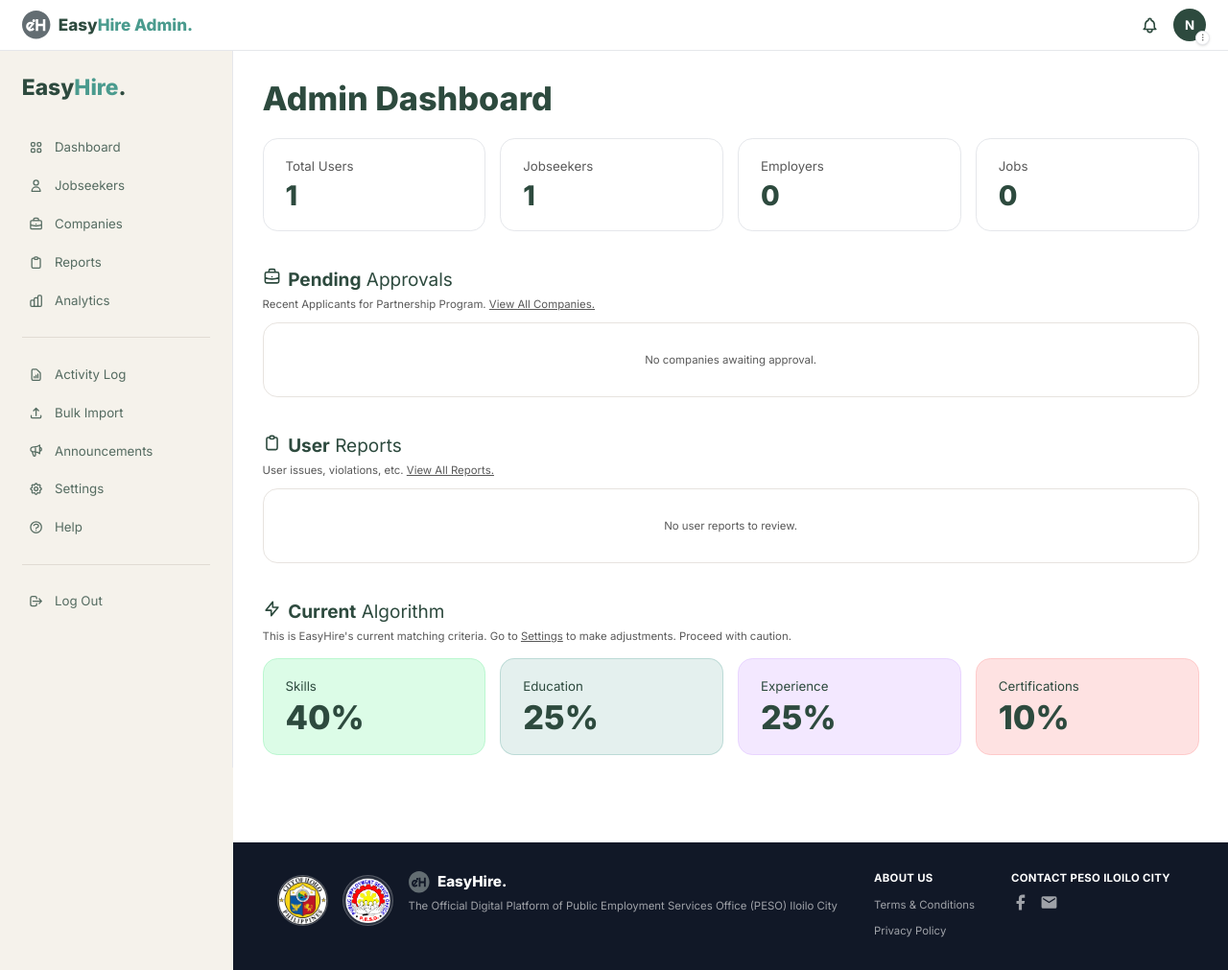
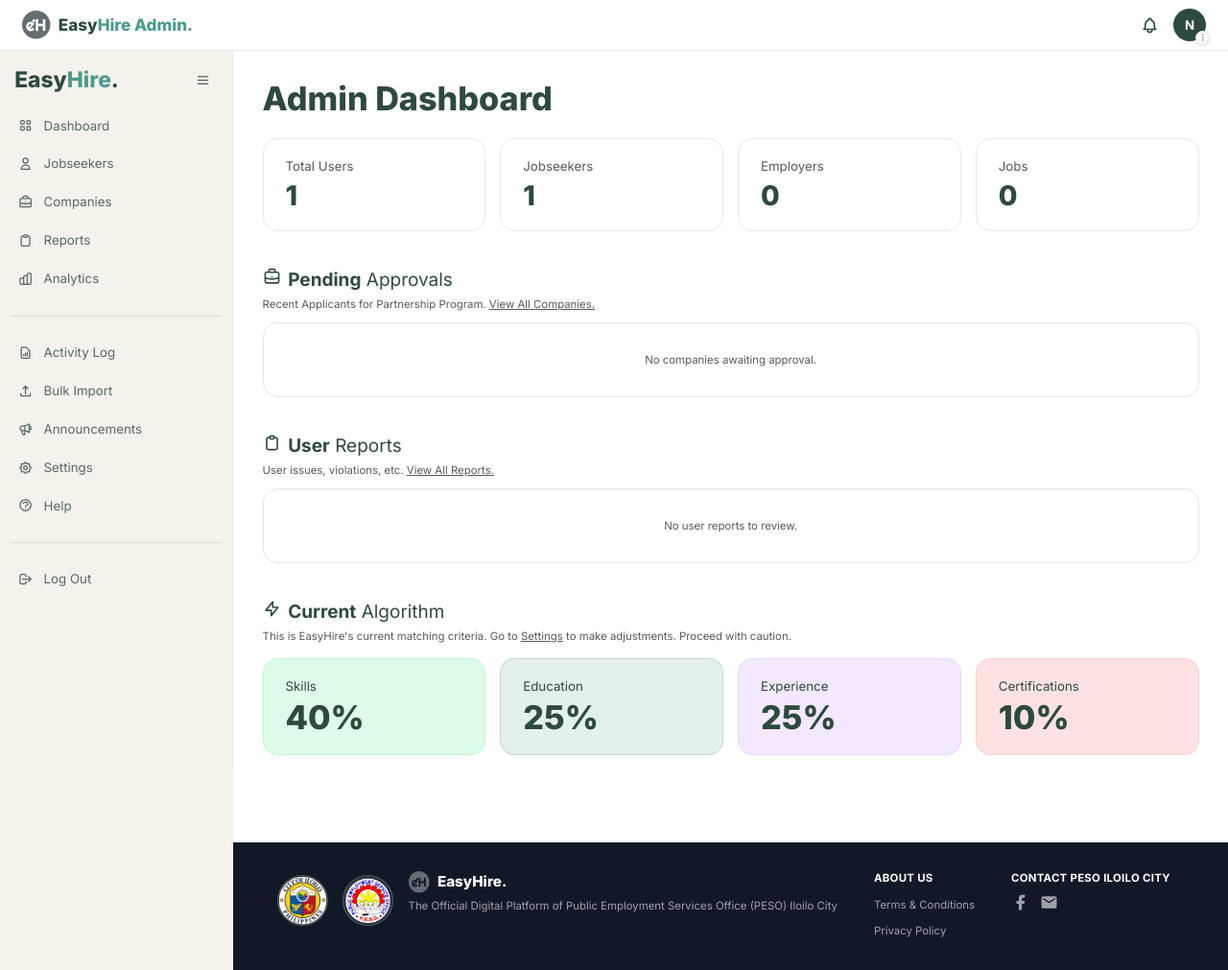
Before and after one commit to kelgoggie/easyhire_revised, a Django app: page /admin-panel/ in a window 1280 px wide. Shown: the whole page at 96% size. Run offline with Django 5.2, Linux system fonts and the light colour scheme; the visitor is signed in with stand-in values (Sample User, id 1); data comes from the database, SQL or seed files in the repository; data that the repository does not hold is empty; parts of the project's set-up code (start-up, migrations or seed data) failed here and were passed over; some libraries are stand-ins or nearby versions.

Commit message:
make admin sidebar collapsible on desktop
Adds the same collapse-to-icons behavior the jobseeker and
employer dashboards already had. A hamburger button next to the
EasyHire wordmark toggles between full width (16rem) and a
compact icon strip (3.75rem). State persists in localStorage
under admin-sidebar-collapsed.

When collapsed: nav labels hide, the wordmark hides, icons
center themselves, padding shrinks, and the main content
margin contracts. Each link keeps a title= attribute so a hover
tooltip still shows the destination.

Mobile drawer behavior unchanged.

```diff
--- a/templates/admin_panel/base_admin.html
+++ b/templates/admin_panel/base_admin.html
@@ -10,22 +10,31 @@
 <style>
   /* ── Mobile (default): off-canvas drawer ───────────────────── */
   #admin-sidebar {
+    width: 16rem;
     transform: translateX(-100%);
-    transition: transform 0.25s ease;
+    transition: transform 0.25s ease, width 0.2s ease, padding 0.2s ease;
   }
   body.sidebar-open #admin-sidebar { transform: translateX(0); }
-  #admin-main      { margin-left: 0; }
+  #admin-main      { margin-left: 0; transition: margin-left 0.2s ease; }
   #mobile-overlay  {
     position: fixed; top: 3.5rem; left: 0; right: 0; bottom: 0;
     background: rgba(0,0,0,0.4); z-index: 20; display: none;
   }
   body.sidebar-open #mobile-overlay { display: block; }
 
-  /* ── Desktop (≥768px): static sidebar ──────────────────────── */
+  /* ── Desktop (≥768px): static, collapsible sidebar ──────────── */
   @media (min-width: 768px) {
-    #admin-sidebar { transform: translateX(0); }
+    #admin-sidebar { transform: translateX(0); width: 16rem; }
     #admin-main    { margin-left: 16rem; }
     #mobile-overlay { display: none !important; }
+
+    body.sidebar-collapsed #admin-sidebar { width: 3.75rem; padding-left: 0.5rem; padding-right: 0.5rem; }
+    body.sidebar-collapsed #admin-main    { margin-left: 3.75rem; }
+    body.sidebar-collapsed .nav-label     { display: none; }
+    body.sidebar-collapsed #sidebar-wordmark { display: none; }
+    body.sidebar-collapsed #admin-sidebar nav a,
+    body.sidebar-collapsed #admin-sidebar nav button { justify-content: center; padding-left: 0; padding-right: 0; }
+    body.sidebar-collapsed .nav-divider   { margin-left: 0.25rem; margin-right: 0.25rem; }
   }
 </style>
 {% endblock %}
@@ -125,73 +134,83 @@
   <div class="flex flex-1 pt-14">
 
     <!-- Sidebar -->
-    <aside id="admin-sidebar" class="fixed top-14 left-0 w-64 h-[calc(100vh_-_3.5rem)] bg-surface border-r border-gray-200 flex flex-col py-6 px-6 z-30 overflow-y-auto">
-      <a href="/admin-panel/" class="font-extrabold text-2xl mb-8">
-        <span class="text-primary">Easy</span><span class="text-teal">Hire</span><span class="text-primary">.</span>
-      </a>
+    <aside id="admin-sidebar" class="fixed top-14 left-0 h-[calc(100vh_-_3.5rem)] bg-surface border-r border-gray-200 flex flex-col py-4 px-3 z-30 overflow-x-hidden overflow-y-auto">
+
+      <!-- Desktop collapse toggle + wordmark -->
+      <div class="flex items-center justify-between mb-4 px-1">
+        <a id="sidebar-wordmark" href="/admin-panel/" class="font-extrabold text-2xl">
+          <span class="text-primary">Easy</span><span class="text-teal">Hire</span><span class="text-primary">.</span>
+        </a>
+        <button id="sidebar-toggle" type="button" title="Toggle sidebar"
+                class="hidden md:flex w-8 h-8 items-center justify-center rounded-lg text-muted hover:text-primary hover:bg-primary/5 transition flex-shrink-0">
+          <svg class="w-4 h-4" fill="none" stroke="currentColor" stroke-width="2" viewBox="0 0 24 24">
+            <path stroke-linecap="round" stroke-linejoin="round" d="M4 6h16M4 12h16M4 18h16"/>
+          </svg>
+        </button>
+      </div>
 
       {% with active=active_nav %}
       <nav class="flex flex-col gap-1.5">
-        <a href="/admin-panel/" class="flex items-center gap-3 px-2 py-2 rounded-lg text-sm transition
+        <a href="/admin-panel/" title="Dashboard" class="flex items-center gap-3 px-2 py-2 rounded-lg text-sm transition
                 {% if active == 'dashboard' %}text-primary font-bold{% else %}text-primary/80 hover:text-primary hover:bg-primary/5{% endif %}">
-          <svg class="w-4 h-4" fill="none" stroke="currentColor" stroke-width="2" viewBox="0 0 24 24"><path stroke-linecap="round" stroke-linejoin="round" d="M4 6a2 2 0 012-2h2a2 2 0 012 2v2a2 2 0 01-2 2H6a2 2 0 01-2-2V6zM14 6a2 2 0 012-2h2a2 2 0 012 2v2a2 2 0 01-2 2h-2a2 2 0 01-2-2V6zM4 16a2 2 0 012-2h2a2 2 0 012 2v2a2 2 0 01-2 2H6a2 2 0 01-2-2v-2zM14 16a2 2 0 012-2h2a2 2 0 012 2v2a2 2 0 01-2 2h-2a2 2 0 01-2-2v-2z"/></svg>
-          Dashboard
+          <svg class="w-4 h-4 flex-shrink-0" fill="none" stroke="currentColor" stroke-width="2" viewBox="0 0 24 24"><path stroke-linecap="round" stroke-linejoin="round" d="M4 6a2 2 0 012-2h2a2 2 0 012 2v2a2 2 0 01-2 2H6a2 2 0 01-2-2V6zM14 6a2 2 0 012-2h2a2 2 0 012 2v2a2 2 0 01-2 2h-2a2 2 0 01-2-2V6zM4 16a2 2 0 012-2h2a2 2 0 012 2v2a2 2 0 01-2 2H6a2 2 0 01-2-2v-2zM14 16a2 2 0 012-2h2a2 2 0 012 2v2a2 2 0 01-2 2h-2a2 2 0 01-2-2v-2z"/></svg>
+          <span class="nav-label">Dashboard</span>
         </a>
-        <a href="/admin-panel/jobseekers/" class="flex items-center gap-3 px-2 py-2 rounded-lg text-sm transition
+        <a href="/admin-panel/jobseekers/" title="Jobseekers" class="flex items-center gap-3 px-2 py-2 rounded-lg text-sm transition
                 {% if active == 'jobseekers' %}text-primary font-bold{% else %}text-primary/80 hover:text-primary hover:bg-primary/5{% endif %}">
-          <svg class="w-4 h-4" fill="none" stroke="currentColor" stroke-width="2" viewBox="0 0 24 24"><path stroke-linecap="round" stroke-linejoin="round" d="M16 7a4 4 0 11-8 0 4 4 0 018 0zM12 14a7 7 0 00-7 7h14a7 7 0 00-7-7z"/></svg>
-          <span>Jobseekers {% if pending_jobseekers %}<span class="text-muted font-normal">({{ pending_jobseekers }})</span>{% endif %}</span>
+          <svg class="w-4 h-4 flex-shrink-0" fill="none" stroke="currentColor" stroke-width="2" viewBox="0 0 24 24"><path stroke-linecap="round" stroke-linejoin="round" d="M16 7a4 4 0 11-8 0 4 4 0 018 0zM12 14a7 7 0 00-7 7h14a7 7 0 00-7-7z"/></svg>
+          <span class="nav-label">Jobseekers {% if pending_jobseekers %}<span class="text-muted font-normal">({{ pending_jobseekers }})</span>{% endif %}</span>
         </a>
-        <a href="/admin-panel/companies/" class="flex items-center gap-3 px-2 py-2 rounded-lg text-sm transition
+        <a href="/admin-panel/companies/" title="Companies" class="flex items-center gap-3 px-2 py-2 rounded-lg text-sm transition
                 {% if active == 'companies' %}text-primary font-bold{% else %}text-primary/80 hover:text-primary hover:bg-primary/5{% endif %}">
-          <svg class="w-4 h-4" fill="none" stroke="currentColor" stroke-width="2" viewBox="0 0 24 24"><path stroke-linecap="round" stroke-linejoin="round" d="M21 13.255A23.931 23.931 0 0112 15c-3.183 0-6.22-.62-9-1.745M16 6V4a2 2 0 00-2-2h-4a2 2 0 00-2 2v2m4 6h.01M5 20h14a2 2 0 002-2V8a2 2 0 00-2-2H5a2 2 0 00-2 2v10a2 2 0 002 2z"/></svg>
-          <span>Companies {% if pending_companies %}<span class="text-muted font-normal">({{ pending_companies }})</span>{% endif %}</span>
+          <svg class="w-4 h-4 flex-shrink-0" fill="none" stroke="currentColor" stroke-width="2" viewBox="0 0 24 24"><path stroke-linecap="round" stroke-linejoin="round" d="M21 13.255A23.931 23.931 0 0112 15c-3.183 0-6.22-.62-9-1.745M16 6V4a2 2 0 00-2-2h-4a2 2 0 00-2 2v2m4 6h.01M5 20h14a2 2 0 002-2V8a2 2 0 00-2-2H5a2 2 0 00-2 2v10a2 2 0 002 2z"/></svg>
+          <span class="nav-label">Companies {% if pending_companies %}<span class="text-muted font-normal">({{ pending_companies }})</span>{% endif %}</span>
         </a>
-        <a href="/admin-panel/reports/" class="flex items-center gap-3 px-2 py-2 rounded-lg text-sm transition
+        <a href="/admin-panel/reports/" title="Reports" class="flex items-center gap-3 px-2 py-2 rounded-lg text-sm transition
                 {% if active == 'reports' %}text-primary font-bold{% else %}text-primary/80 hover:text-primary hover:bg-primary/5{% endif %}">
-          <svg class="w-4 h-4" fill="none" stroke="currentColor" stroke-width="2" viewBox="0 0 24 24"><path stroke-linecap="round" stroke-linejoin="round" d="M9 5H7a2 2 0 00-2 2v12a2 2 0 002 2h10a2 2 0 002-2V7a2 2 0 00-2-2h-2M9 5a2 2 0 002 2h2a2 2 0 002-2M9 5a2 2 0 012-2h2a2 2 0 012 2"/></svg>
-          <span>Reports {% if open_reports %}<span class="text-muted font-normal">({% if open_reports >= 10 %}10+{% else %}{{ open_reports }}{% endif %})</span>{% endif %}</span>
+          <svg class="w-4 h-4 flex-shrink-0" fill="none" stroke="currentColor" stroke-width="2" viewBox="0 0 24 24"><path stroke-linecap="round" stroke-linejoin="round" d="M9 5H7a2 2 0 00-2 2v12a2 2 0 002 2h10a2 2 0 002-2V7a2 2 0 00-2-2h-2M9 5a2 2 0 002 2h2a2 2 0 002-2M9 5a2 2 0 012-2h2a2 2 0 012 2"/></svg>
+          <span class="nav-label">Reports {% if open_reports %}<span class="text-muted font-normal">({% if open_reports >= 10 %}10+{% else %}{{ open_reports }}{% endif %})</span>{% endif %}</span>
         </a>
-        <a href="/analytics/" class="flex items-center gap-3 px-2 py-2 rounded-lg text-sm transition
+        <a href="/analytics/" title="Analytics" class="flex items-center gap-3 px-2 py-2 rounded-lg text-sm transition
                 {% if active == 'analytics' %}text-primary font-bold{% else %}text-primary/80 hover:text-primary hover:bg-primary/5{% endif %}">
-          <svg class="w-4 h-4" fill="none" stroke="currentColor" stroke-width="2" viewBox="0 0 24 24"><path stroke-linecap="round" stroke-linejoin="round" d="M9 19v-6a2 2 0 00-2-2H5a2 2 0 00-2 2v6a2 2 0 002 2h2a2 2 0 002-2zm0 0V9a2 2 0 012-2h2a2 2 0 012 2v10m-6 0a2 2 0 002 2h2a2 2 0 002-2m0 0V5a2 2 0 012-2h2a2 2 0 012 2v14a2 2 0 01-2 2h-2a2 2 0 01-2-2z"/></svg>
-          Analytics
+          <svg class="w-4 h-4 flex-shrink-0" fill="none" stroke="currentColor" stroke-width="2" viewBox="0 0 24 24"><path stroke-linecap="round" stroke-linejoin="round" d="M9 19v-6a2 2 0 00-2-2H5a2 2 0 00-2 2v6a2 2 0 002 2h2a2 2 0 002-2zm0 0V9a2 2 0 012-2h2a2 2 0 012 2v10m-6 0a2 2 0 002 2h2a2 2 0 002-2m0 0V5a2 2 0 012-2h2a2 2 0 012 2v14a2 2 0 01-2 2h-2a2 2 0 01-2-2z"/></svg>
+          <span class="nav-label">Analytics</span>
         </a>
 
-        <div class="border-t border-taupe/40 my-4"></div>
+        <div class="nav-divider border-t border-taupe/40 my-4"></div>
 
-        <a href="/admin-panel/activity/" class="flex items-center gap-3 px-2 py-2 rounded-lg text-sm transition
+        <a href="/admin-panel/activity/" title="Activity Log" class="flex items-center gap-3 px-2 py-2 rounded-lg text-sm transition
                 {% if active == 'activity' %}text-primary font-bold{% else %}text-primary/80 hover:text-primary hover:bg-primary/5{% endif %}">
-          <svg class="w-4 h-4" fill="none" stroke="currentColor" stroke-width="2" viewBox="0 0 24 24"><path stroke-linecap="round" stroke-linejoin="round" d="M9 17v-2m3 2v-4m3 4v-6m2 10H7a2 2 0 01-2-2V5a2 2 0 012-2h5.586a1 1 0 01.707.293l5.414 5.414a1 1 0 01.293.707V19a2 2 0 01-2 2z"/></svg>
-          Activity Log
+          <svg class="w-4 h-4 flex-shrink-0" fill="none" stroke="currentColor" stroke-width="2" viewBox="0 0 24 24"><path stroke-linecap="round" stroke-linejoin="round" d="M9 17v-2m3 2v-4m3 4v-6m2 10H7a2 2 0 01-2-2V5a2 2 0 012-2h5.586a1 1 0 01.707.293l5.414 5.414a1 1 0 01.293.707V19a2 2 0 01-2 2z"/></svg>
+          <span class="nav-label">Activity Log</span>
         </a>
-        <a href="/admin-panel/import/" class="flex items-center gap-3 px-2 py-2 rounded-lg text-sm transition
+        <a href="/admin-panel/import/" title="Bulk Import" class="flex items-center gap-3 px-2 py-2 rounded-lg text-sm transition
                 {% if active == 'import' %}text-primary font-bold{% else %}text-primary/80 hover:text-primary hover:bg-primary/5{% endif %}">
-          <svg class="w-4 h-4" fill="none" stroke="currentColor" stroke-width="2" viewBox="0 0 24 24"><path stroke-linecap="round" stroke-linejoin="round" d="M4 16v2a2 2 0 002 2h12a2 2 0 002-2v-2M16 8l-4-4m0 0L8 8m4-4v12"/></svg>
-          Bulk Import
+          <svg class="w-4 h-4 flex-shrink-0" fill="none" stroke="currentColor" stroke-width="2" viewBox="0 0 24 24"><path stroke-linecap="round" stroke-linejoin="round" d="M4 16v2a2 2 0 002 2h12a2 2 0 002-2v-2M16 8l-4-4m0 0L8 8m4-4v12"/></svg>
+          <span class="nav-label">Bulk Import</span>
         </a>
-        <a href="/admin-panel/announcements/" class="flex items-center gap-3 px-2 py-2 rounded-lg text-sm transition
+        <a href="/admin-panel/announcements/" title="Announcements" class="flex items-center gap-3 px-2 py-2 rounded-lg text-sm transition
                 {% if active == 'announcements' %}text-primary font-bold{% else %}text-primary/80 hover:text-primary hover:bg-primary/5{% endif %}">
-          <svg class="w-4 h-4" fill="none" stroke="currentColor" stroke-width="2" viewBox="0 0 24 24"><path stroke-linecap="round" stroke-linejoin="round" d="M11 5.882V19.24a1.76 1.76 0 01-3.417.592l-2.147-6.15M18 13a3 3 0 100-6M5.436 13.683A4.001 4.001 0 017 6h1.832c4.1 0 7.625-1.234 9.168-3v14c-1.543-1.766-5.067-3-9.168-3H7a3.988 3.988 0 01-1.564-.317z"/></svg>
-          Announcements
+          <svg class="w-4 h-4 flex-shrink-0" fill="none" stroke="currentColor" stroke-width="2" viewBox="0 0 24 24"><path stroke-linecap="round" stroke-linejoin="round" d="M11 5.882V19.24a1.76 1.76 0 01-3.417.592l-2.147-6.15M18 13a3 3 0 100-6M5.436 13.683A4.001 4.001 0 017 6h1.832c4.1 0 7.625-1.234 9.168-3v14c-1.543-1.766-5.067-3-9.168-3H7a3.988 3.988 0 01-1.564-.317z"/></svg>
+          <span class="nav-label">Announcements</span>
         </a>
 
-        <a href="/admin-panel/settings/" class="flex items-center gap-3 px-2 py-2 rounded-lg text-sm transition
+        <a href="/admin-panel/settings/" title="Settings" class="flex items-center gap-3 px-2 py-2 rounded-lg text-sm transition
                 {% if active == 'settings' %}text-primary font-bold{% else %}text-primary/80 hover:text-primary hover:bg-primary/5{% endif %}">
-          <svg class="w-4 h-4" fill="none" stroke="currentColor" stroke-width="2" viewBox="0 0 24 24"><path stroke-linecap="round" stroke-linejoin="round" d="M10.325 4.317c.426-1.756 2.924-1.756 3.35 0a1.724 1.724 0 002.573 1.066c1.543-.94 3.31.826 2.37 2.37a1.724 1.724 0 001.065 2.572c1.756.426 1.756 2.924 0 3.35a1.724 1.724 0 00-1.066 2.573c.94 1.543-.826 3.31-2.37 2.37a1.724 1.724 0 00-2.572 1.065c-.426 1.756-2.924 1.756-3.35 0a1.724 1.724 0 00-2.573-1.066c-1.543.94-3.31-.826-2.37-2.37a1.724 1.724 0 00-1.065-2.572c-1.756-.426-1.756-2.924 0-3.35a1.724 1.724 0 001.066-2.573c-.94-1.543.826-3.31 2.37-2.37.996.608 2.296.07 2.572-1.065z"/><path stroke-linecap="round" stroke-linejoin="round" d="M15 12a3 3 0 11-6 0 3 3 0 016 0z"/></svg>
-          Settings
+          <svg class="w-4 h-4 flex-shrink-0" fill="none" stroke="currentColor" stroke-width="2" viewBox="0 0 24 24"><path stroke-linecap="round" stroke-linejoin="round" d="M10.325 4.317c.426-1.756 2.924-1.756 3.35 0a1.724 1.724 0 002.573 1.066c1.543-.94 3.31.826 2.37 2.37a1.724 1.724 0 001.065 2.572c1.756.426 1.756 2.924 0 3.35a1.724 1.724 0 00-1.066 2.573c.94 1.543-.826 3.31-2.37 2.37a1.724 1.724 0 00-2.572 1.065c-.426 1.756-2.924 1.756-3.35 0a1.724 1.724 0 00-2.573-1.066c-1.543.94-3.31-.826-2.37-2.37a1.724 1.724 0 00-1.065-2.572c-1.756-.426-1.756-2.924 0-3.35a1.724 1.724 0 001.066-2.573c-.94-1.543.826-3.31 2.37-2.37.996.608 2.296.07 2.572-1.065z"/><path stroke-linecap="round" stroke-linejoin="round" d="M15 12a3 3 0 11-6 0 3 3 0 016 0z"/></svg>
+          <span class="nav-label">Settings</span>
         </a>
-        <a href="/help/" class="flex items-center gap-3 px-2 py-2 rounded-lg text-sm transition
+        <a href="/help/" title="Help" class="flex items-center gap-3 px-2 py-2 rounded-lg text-sm transition
                 {% if active == 'help' %}text-primary font-bold{% else %}text-primary/80 hover:text-primary hover:bg-primary/5{% endif %}">
-          <svg class="w-4 h-4" fill="none" stroke="currentColor" stroke-width="2" viewBox="0 0 24 24"><path stroke-linecap="round" stroke-linejoin="round" d="M8.228 9c.549-1.165 2.03-2 3.772-2 2.21 0 4 1.343 4 3 0 1.4-1.278 2.575-3.006 2.907-.542.104-.994.54-.994 1.093m0 3h.01M21 12a9 9 0 11-18 0 9 9 0 0118 0z"/></svg>
-          Help
+          <svg class="w-4 h-4 flex-shrink-0" fill="none" stroke="currentColor" stroke-width="2" viewBox="0 0 24 24"><path stroke-linecap="round" stroke-linejoin="round" d="M8.228 9c.549-1.165 2.03-2 3.772-2 2.21 0 4 1.343 4 3 0 1.4-1.278 2.575-3.006 2.907-.542.104-.994.54-.994 1.093m0 3h.01M21 12a9 9 0 11-18 0 9 9 0 0118 0z"/></svg>
+          <span class="nav-label">Help</span>
         </a>
 
-        <div class="border-t border-taupe/40 my-4"></div>
+        <div class="nav-divider border-t border-taupe/40 my-4"></div>
 
-        <a href="/admin-panel/logout/" class="flex items-center gap-3 px-2 py-2 rounded-lg text-sm transition text-primary/80 hover:text-red-500 hover:bg-red-50">
-          <svg class="w-4 h-4" fill="none" stroke="currentColor" stroke-width="2" viewBox="0 0 24 24"><path stroke-linecap="round" stroke-linejoin="round" d="M17 16l4-4m0 0l-4-4m4 4H7m6 4v1a3 3 0 01-3 3H6a3 3 0 01-3-3V7a3 3 0 013-3h4a3 3 0 013 3v1"/></svg>
-          Log Out
+        <a href="/admin-panel/logout/" title="Log Out" class="flex items-center gap-3 px-2 py-2 rounded-lg text-sm transition text-primary/80 hover:text-red-500 hover:bg-red-50">
+          <svg class="w-4 h-4 flex-shrink-0" fill="none" stroke="currentColor" stroke-width="2" viewBox="0 0 24 24"><path stroke-linecap="round" stroke-linejoin="round" d="M17 16l4-4m0 0l-4-4m4 4H7m6 4v1a3 3 0 01-3 3H6a3 3 0 01-3-3V7a3 3 0 013-3h4a3 3 0 013 3v1"/></svg>
+          <span class="nav-label">Log Out</span>
         </a>
       </nav>
       {% endwith %}
@@ -222,6 +241,20 @@
   });
 })();
 
+// ── Sidebar collapse (desktop) ──────────────────────────────────────
+(function() {
+  if (localStorage.getItem('admin-sidebar-collapsed') === 'true') {
+    document.body.classList.add('sidebar-collapsed');
+  }
+  const toggle = document.getElementById('sidebar-toggle');
+  if (toggle) {
+    toggle.addEventListener('click', function() {
+      const collapsed = document.body.classList.toggle('sidebar-collapsed');
+      localStorage.setItem('admin-sidebar-collapsed', collapsed);
+    });
+  }
+})();
+
 // Dropdown toggles
 document.getElementById('admin-notif-btn').addEventListener('click', function(e) {
   e.stopPropagation();
```
